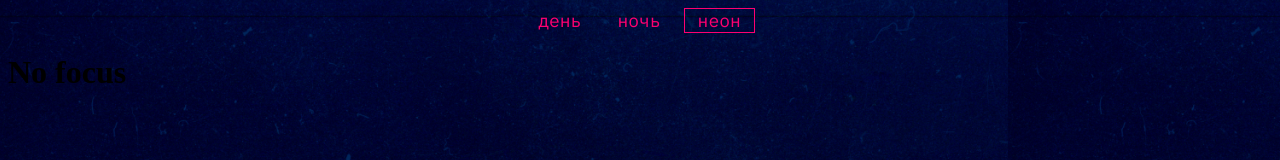
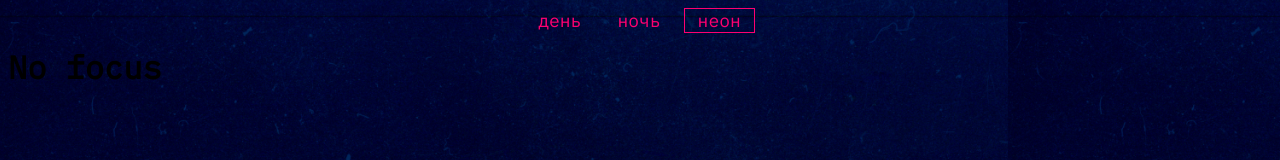
Before and after one commit to Rus1an225/no_focus, a plain HTML site: page index.html in a window 1280 px wide. Shown: the top 160 px of the page. Drawn offline with Linux system fonts and the light colour scheme.

Commit message:
kartinka

```diff
--- a/app.css
+++ b/app.css
@@ -34,3 +34,8 @@
     border: 1px solid #ff0070 !important;
 }
 }
+h1 {
+    font-weight: 700;
+    line-height: 83%;
+    font-family: IBM Plex Mono;
+}
```
